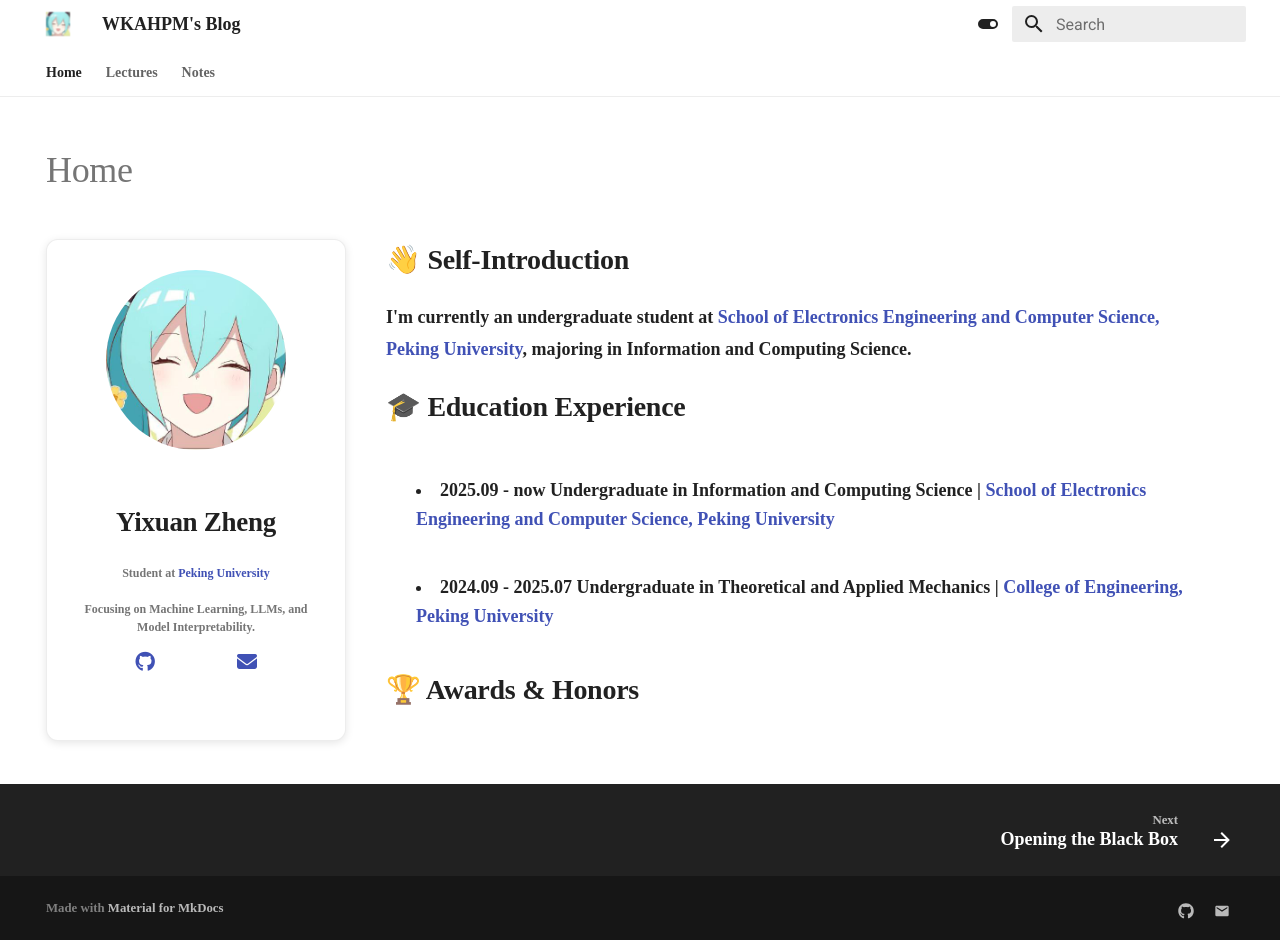
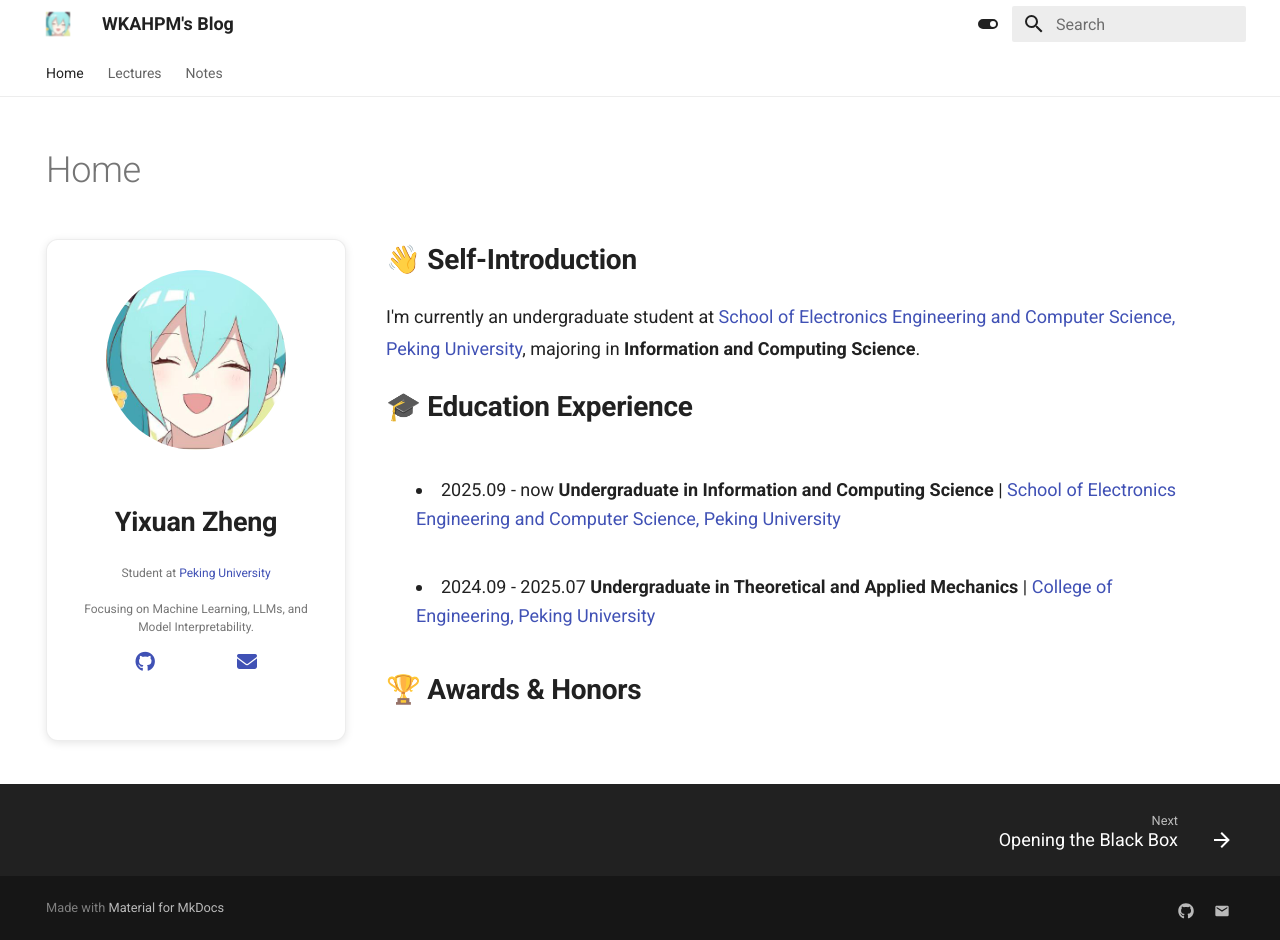
Before and after one commit to VVKAHPM/VVKAHPM.github.io, an MkDocs documentation site: the page built from docs/index.md, in a window 1280 px wide and 940 px high. Built offline with MkDocs 1.6.1 and Material for MkDocs 9.7.7, drawn with Linux system fonts in a browser that asks for light colours; a style sheet for code colours, icons or effects is not loaded.

Commit message:
css modify

```diff
--- a/docs/css/custom.css
+++ b/docs/css/custom.css
@@ -1,4 +1,13 @@
-
+/* JetBrains Mono */
+@import url('https://fonts.loli.net/css?family=JetBrains Mono:400,500,600,700&display=swap');
+/* Noto Sans SC */
+@import url('https://fonts.loli.net/css2?family=Noto Sans SC&display=swap');
+/* 思源宋体 */
+@import url('https://fonts.googleapis.com/css2?family=Noto Serif SC&display=swap');
+/* Roboto Slab */
+@import url('https://fonts.googleapis.com/css2?family=Roboto Slab&display=swap');
+/* Roboto*/
+@import url('https://fonts.googleapis.com/css2?family=Roboto&display=swap');
 
 h1 {
     font-size: 3em;
@@ -20,11 +29,8 @@ h4 {
     font-weight: 500;
 }
 
-@import url('https://static.zeoseven.com/zsft/292/main/result.css');
-
 body {
-    font-family: "Times New Roman","LXGW WenKai";
-    font-weight: bolder;
+    font-family: "Roboto","LXGW WenKai";
 }
 
 .md-typeset {
--- a/mkdocs.yml
+++ b/mkdocs.yml
@@ -172,6 +172,6 @@ extra_javascript:
   - https://cdn.jsdelivr.net/npm/mathjax@3/es5/tex-mml-chtml.js
 
 extra_css:
+  - https://cdn.jsdelivr.net/npm/lxgw-wenkai-webfont@1.1.0/style.css
   - css/custom.css
-  - https://cdn.jsdelivr.net/npm/lxgw-wenkai-webfont@1.1.0/style.css
   - https://cdnjs.cloudflare.com/ajax/libs/font-awesome/6.5.1/css/all.min.css
```
